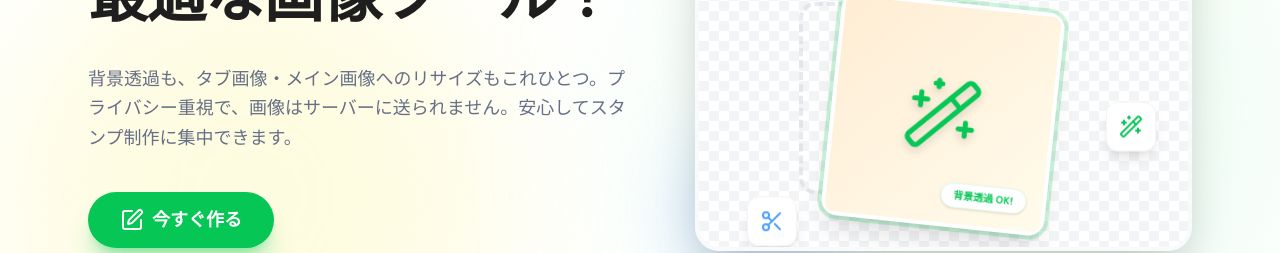
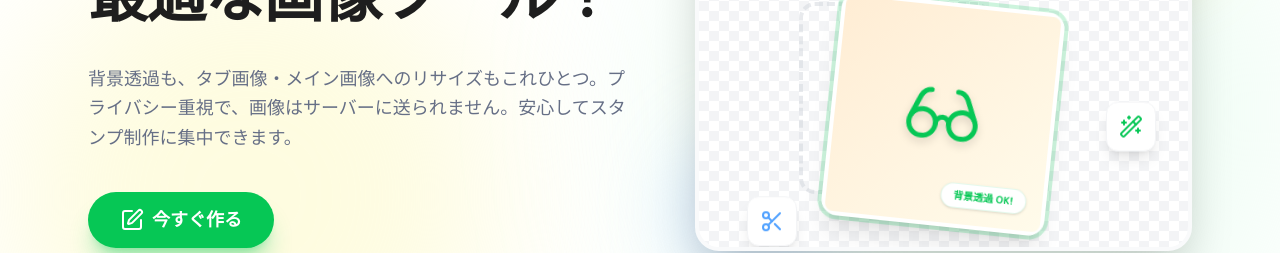
Before and after one commit to Lchiki-nl/Stamp-Image-Tools, a Next.js app: page / in a window 1280 px wide. Shown: the part 341-594 px from the top of the page. Built offline with nearby package versions, Linux system fonts and the light colour scheme; no server answers.

Commit message:
feat(ui): restore random icons with requested types

```diff
--- a/src/components/landing/HeroSection.tsx
+++ b/src/components/landing/HeroSection.tsx
@@ -1,15 +1,31 @@
 "use client";
 
 import Link from "next/link";
+import { useState, useEffect } from "react";
 import { motion } from "framer-motion";
 import {
   Edit,
   CheckCircle2,
   Wand2,
-  Scissors
+  Scissors,
+  Phone,
+  Laptop,
+  Glasses,
+  Gamepad2, // 野球の代わり（遊び心）
 } from "lucide-react";
 
 export function HeroSection() {
+  const [CurrentIcon, setCurrentIcon] = useState<any>(Wand2);
+
+  useEffect(() => {
+    // マウント後にランダムなアイコンを設定
+    // Note: Lucideには「野球」アイコンがないため、代わりにゲームパッドを入れています
+    const ICONS = [Wand2, Scissors, Phone, Laptop, Glasses, Gamepad2];
+    const RandomIcon = ICONS[Math.floor(Math.random() * ICONS.length)];
+    // コンポーネント関数として解釈されないよう、関数でラップして値を返す
+    setCurrentIcon(() => RandomIcon);
+  }, []);
+
   return (
     <section className="relative overflow-hidden pt-12 pb-20 lg:pt-20 lg:pb-32 bg-white">
       <div className="absolute inset-0 z-0 bg-soft-pattern pointer-events-none"></div>
@@ -85,7 +101,7 @@ export function HeroSection() {
                 <div className="relative z-10 w-56 h-56 bg-white rounded-2xl shadow-xl flex flex-col items-center justify-center transform rotate-6 border-4 border-white ring-4 ring-primary/20">
                   <div className="w-full h-full bg-linear-to-br from-orange-100 to-amber-50 rounded-lg flex items-center justify-center overflow-hidden relative">
                     <div className="transform hover:scale-110 transition-transform cursor-pointer filter drop-shadow-lg text-primary">
-                      <Wand2 size={80} strokeWidth={1.5} />
+                      <CurrentIcon size={80} strokeWidth={1.5} />
                     </div>
                     <div className="absolute bottom-4 right-4 bg-white px-3 py-1 rounded-full text-[10px] font-bold text-primary shadow-sm border border-primary/10">
                       背景透過 OK!
```
